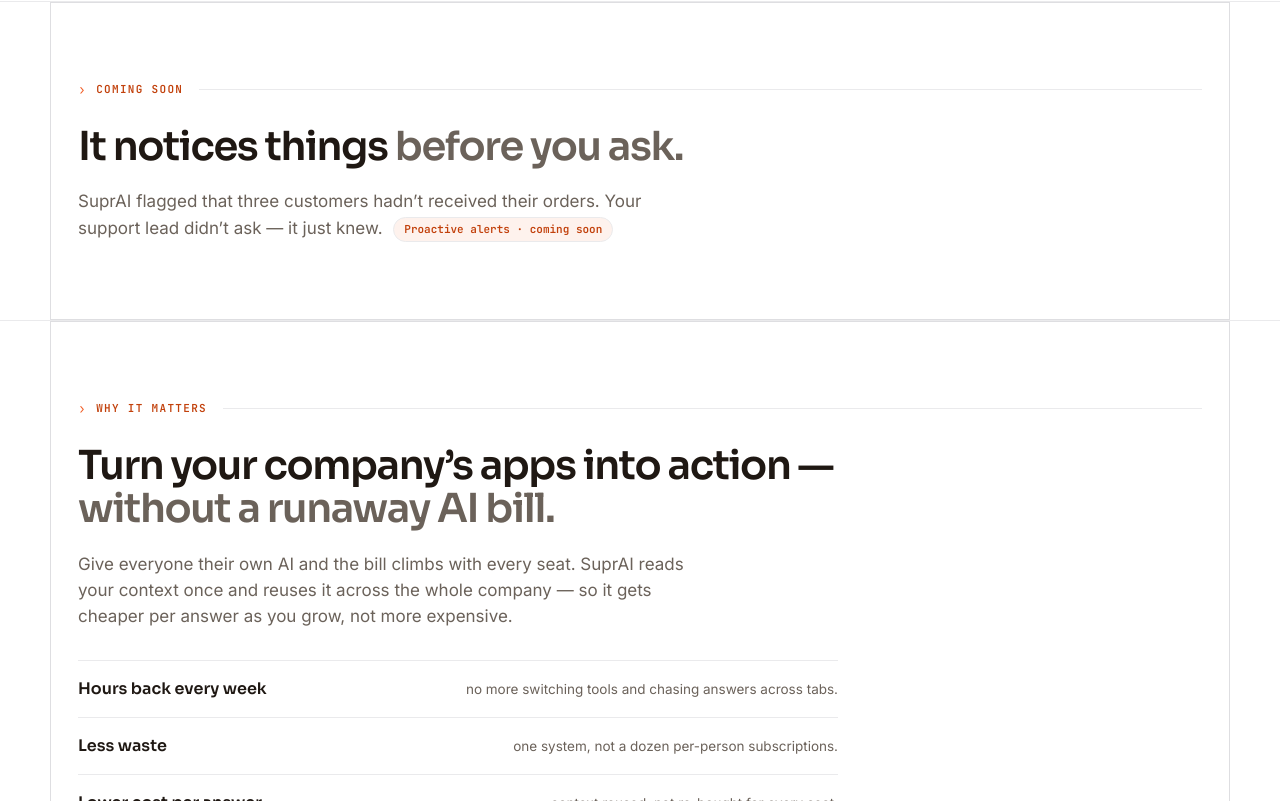
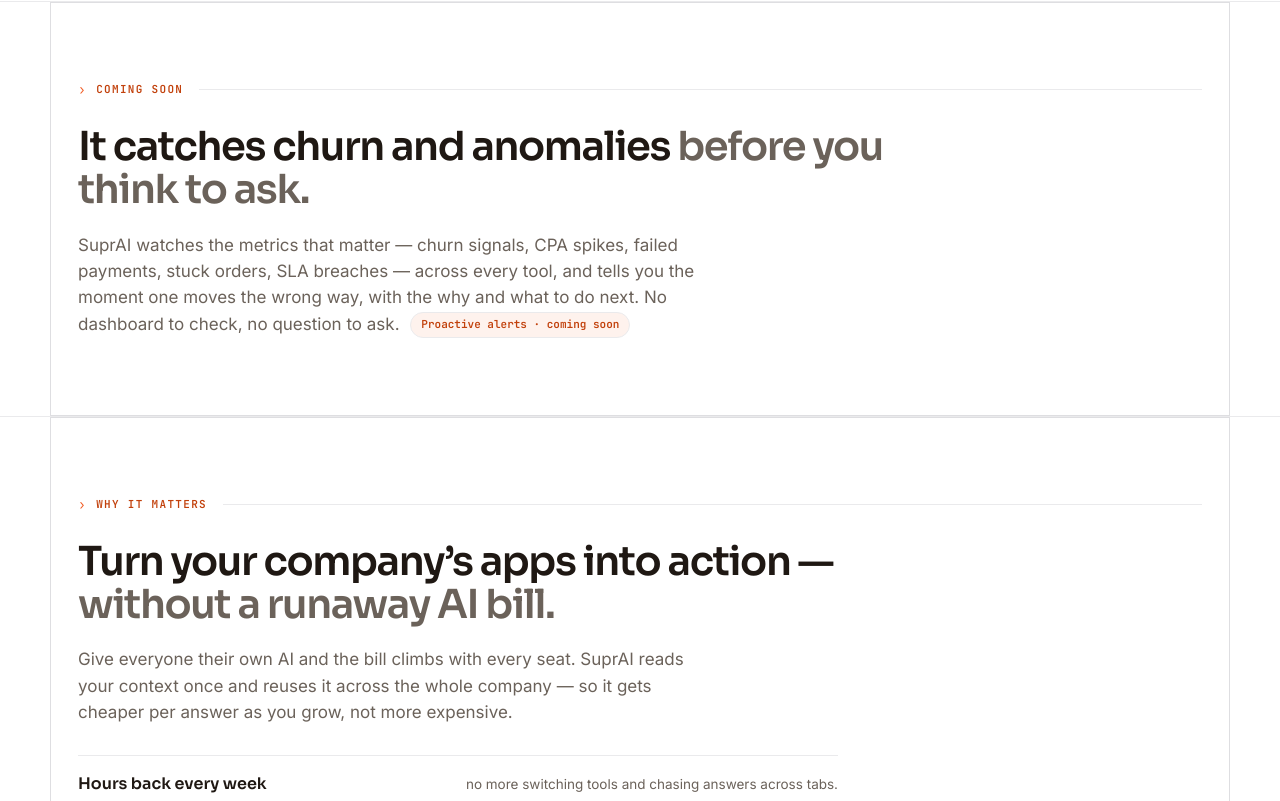
Before and after one commit to Gnaneshdivi/SuprAI-Landing-page, a React (Vite) app: page / in a window 1280 px wide. Shown: the part 8060-8861 px from the top of the page. Built offline with nearby package versions, Linux system fonts and the light colour scheme.

Commit message:
Home: stronger proactive-alerts heading (churn, anomalies, metric shifts)
Co-Authored-By: Claude Opus 4.8 <noreply@anthropic.com>

```diff
--- a/src/pages/Home.jsx
+++ b/src/pages/Home.jsx
@@ -310,8 +310,8 @@ export default function Home() {
         <div className="wrap">
           <SecMark label="Coming soon" />
           <Reveal>
-            <h2>It notices things <span className="muted2">before you ask.</span></h2>
-            <p>SuprAI flagged that three customers hadn’t received their orders. Your support lead didn’t ask — it just knew. <span className="soon">Proactive alerts · coming soon</span></p>
+            <h2>It catches churn and anomalies <span className="muted2">before you think to ask.</span></h2>
+            <p>SuprAI watches the metrics that matter — churn signals, CPA spikes, failed payments, stuck orders, SLA breaches — across every tool, and tells you the moment one moves the wrong way, with the why and what to do next. No dashboard to check, no question to ask. <span className="soon">Proactive alerts · coming soon</span></p>
           </Reveal>
         </div>
       </section>
```
